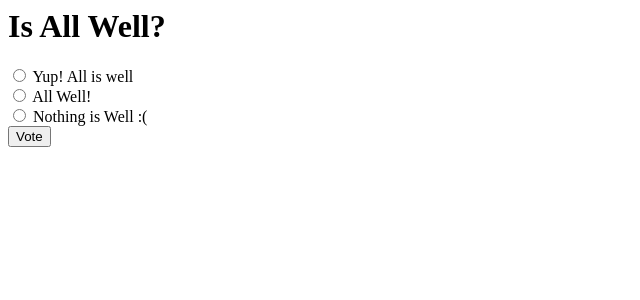
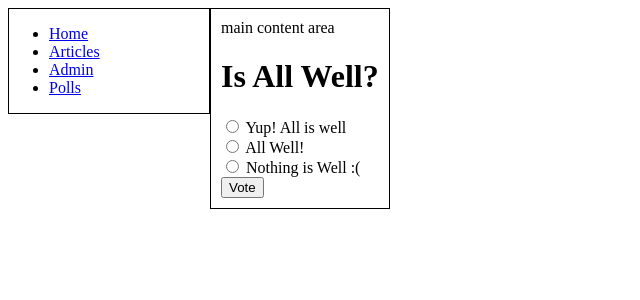
Before and after one commit to exploreshaifali/Poll-App, a Django app: page /polls/1/ in a window 1280 px wide. Shown: the top 300 px of the page, without its empty margins (0-640 px from the left). Run offline with Django 3.2, Linux system fonts and the light colour scheme; a user stored in the database is signed in; data comes from the database, SQL or seed files in the repository; both versions use the stored data as it was before the commit; parts of the project's set-up code (start-up, migrations or seed data) failed here and were passed over.

Commit message:
templated modified using templating inheritance

```diff
--- a/poll/templates/poll/detail.html
+++ b/poll/templates/poll/detail.html
@@ -1,3 +1,6 @@
+{% extends 'base.html' %}
+
+{% block body %}
 <h1>{{ question.question_text }}</h1>
 
 {% if error_message %}<p><strong>{{ error_message }}</strong></p>{% endif %}
@@ -10,3 +13,4 @@
 {% endfor %}
 <input type="submit" value="Vote" />
 </form>
+{% endblock %}
--- a/poll/templates/poll/index.html
+++ b/poll/templates/poll/index.html
@@ -1,6 +1,6 @@
-{% load staticfiles %}
-<link rel="stylesheet" type="text/css" href="{% static 'poll/style.css' %}" />
+{% extends 'base.html' %}
 
+{% block content %}
 	<h1> Welcome to the Polls App</h1>
 	<h2>{{ user.username }}</h2>
 
@@ -14,3 +14,4 @@
     	<p>No polls are available :(</p>
 
 	{% endif %}
+{% endblock %}
--- a/poll/templates/poll/results.html
+++ b/poll/templates/poll/results.html
@@ -1,3 +1,6 @@
+{% extends 'base.html' %}
+
+{% block content %}
 	<h1>Results for "{{ question.question_text }}"</h1>
 
 	<table>
@@ -8,3 +11,4 @@
 	</table>
 
 	<a href="{% url 'poll:detail' question.id %}">Vote again?</a>
+{% endblock %}
--- a/templates/base.html
+++ b/templates/base.html
@@ -13,7 +13,6 @@
 
 	#content{
 		float:left;
-		width:400px;
 		border: 1px solid #000;
 		padding: 10px;
 	}
@@ -24,6 +23,7 @@
         <div id="sidebar">
             {% block sidebar %}
     		<ul>
+    			<li><a href="/">Home</a></li>
     			<li><a href="/articles/all">Articles</a></li>
     			<li><a href="/admin">Admin</a></li>
     			<li><a href="/polls">Polls</a></li>
@@ -31,7 +31,7 @@
              {% endblock %}
         </div>
     	<div id='content'>
-  			{% block content %}{% endblock %}
+  			{% block content %} main content area{% endblock %}
     		{% block body %}{% endblock %}
     	</div>
     </div>
```
Also changed, not shown: db.sqlite3 (deleted). Lines whose indentation alone changed are shown as unchanged.
